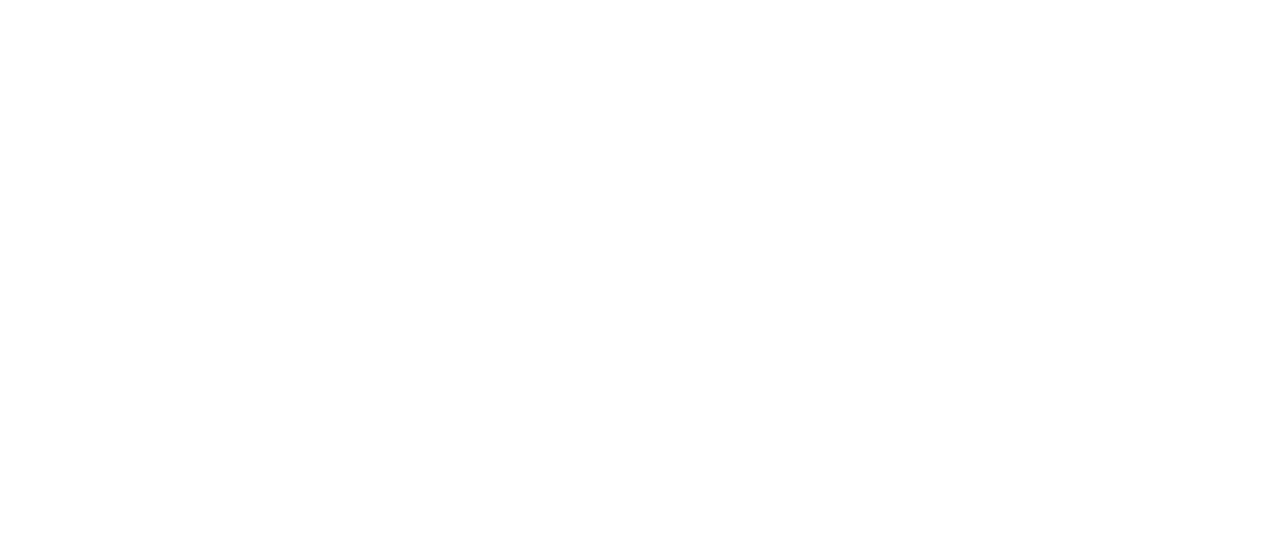
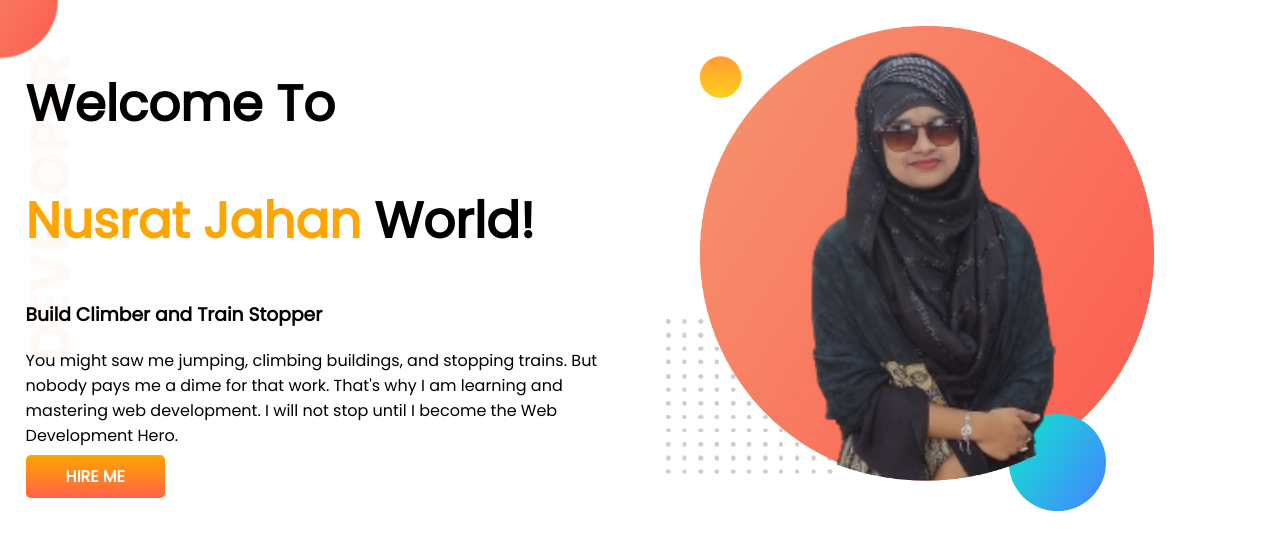
Before and after one commit to shahidaaktereva/developer-portfolio, a plain HTML site: page index.html in a window 1280 px wide. Drawn offline with Linux system fonts and the light colour scheme.

Commit message:
top banner added

```diff
--- a/index.html
+++ b/index.html
@@ -1,12 +1,34 @@
 <!DOCTYPE html>
 <html lang="en">
+
 <head>
     <meta charset="UTF-8">
     <meta http-equiv="X-UA-Compatible" content="IE=edge">
     <meta name="viewport" content="width=device-width, initial-scale=1.0">
-    <title>Jhanker Portfolio</title>
+    <title>Nusrat Portfolio</title>
+    <link rel="preconnect" href="https://fonts.googleapis.com">
+    <link rel="preconnect" href="https://fonts.gstatic.com" crossorigin>
+    <link href="https://fonts.googleapis.com/css2?family=Poppins&display=swap" rel="stylesheet">
+    <link rel="stylesheet" href="style.css">
 </head>
+
 <body>
+    <section class="top-banner">
+        <div class="half-width">
+            <h1>Welcome To</h1>
+            <h1><span class="orange-color">Nusrat Jahan</span> World!</h1>
+            <h3>Build Climber and Train Stopper</h3>
+            <p>You might saw me jumping, climbing buildings, and stopping trains. But nobody pays me a dime for that
+                work.
+                That's why I am learning and mastering web development. I will not stop until I become the Web
+                Development
+                Hero.</p>
+            <a class="link-button" target="blank" href="https://www.linkedin.com/company/programminghero/">HIRE ME</a>
+        </div>
+        <div class="half-width">
+            <img src="images/eva-pic.png" alt="">
+        </div>
+    </section>
+</body>
 
-</body>
 </html>
--- a/style.css
+++ b/style.css
@@ -0,0 +1,32 @@
+body{
+    font-family: 'Poppins', sans-serif;
+    margin: 0px;
+}
+h1{
+    font-size: 50px;
+}
+.orange-color{
+    color: orange;
+}
+section{
+    display: flex;
+}
+.half-width{
+    width: 50%;
+    padding: 2%;
+}
+.half-width img{
+    width: 83%;
+}
+.link-button{
+    text-decoration: none;
+    background-image: linear-gradient(orange, tomato);
+    padding: 10px 40px;
+    color: white;
+    font-weight: 700;
+    border-radius: 5px;
+}
+.top-banner{
+    background-image: url(images/top-banner.png);
+    background-repeat: no-repeat;
+}
```
Also changed, not shown: images/dream-bg.png (added), images/eva-pic.png (added), images/exp-bg.png (added), images/jhankar.png (added), images/jhankar2.png (added), images/my-bg.png (added), images/my-bg2.png (added), images/top-banner.png (added), 8 other files.
